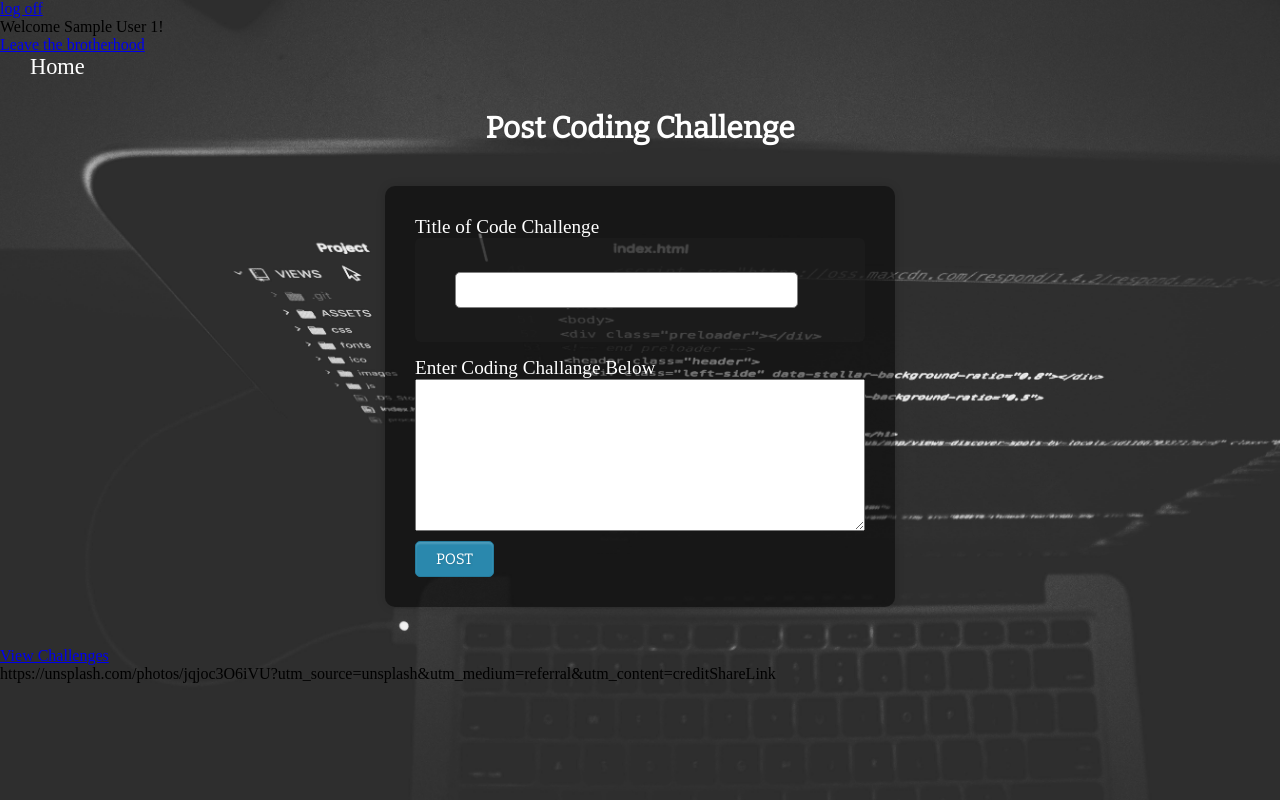
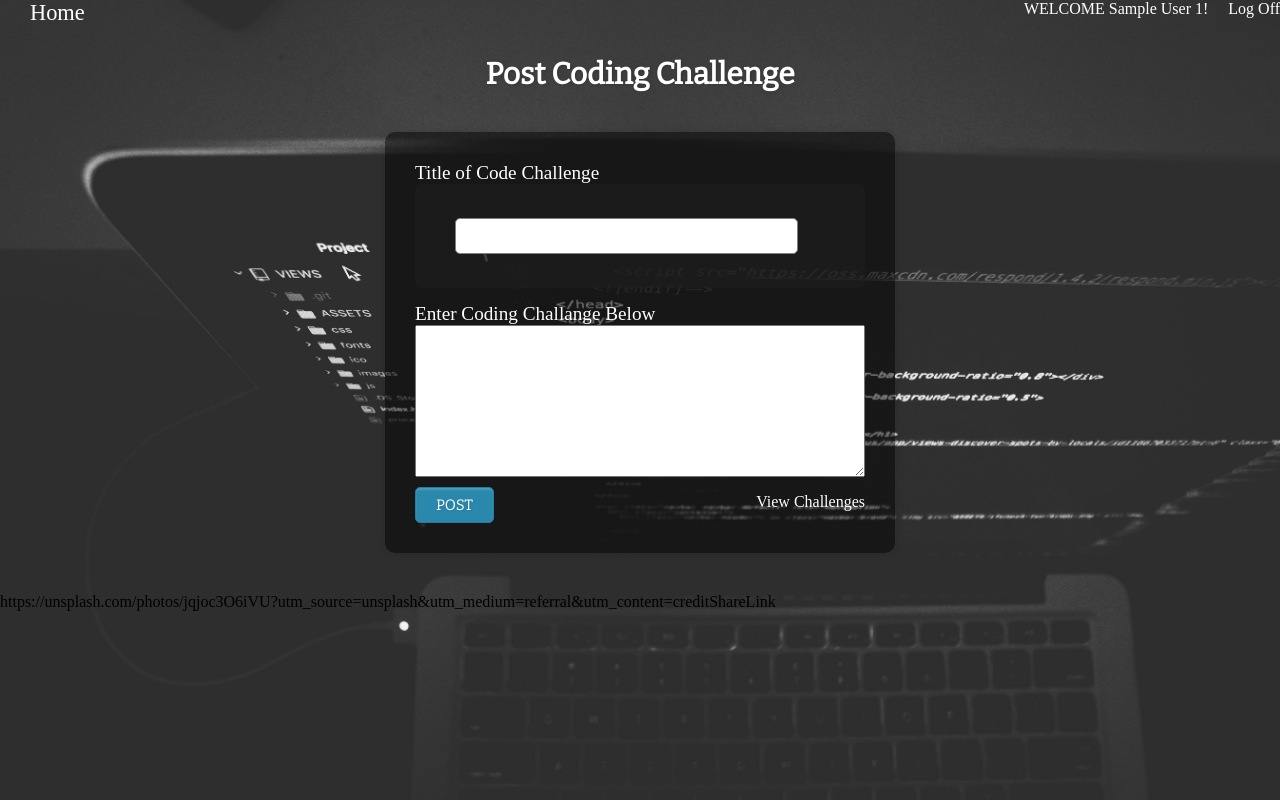
Before and after one commit to MarkNovicio/jschatz, a Django app: template j_schatz_app/templates/success.html in a window 1280 px wide. Run offline with Django 3.2, Linux system fonts and the light colour scheme; the template is opened without the code that fills it, so the values that code supplies are empty; the visitor is signed in with stand-in values (Sample User, id 1).

Commit message:
update coding challenge page

```diff
--- a/j_schatz_app/templates/success.html
+++ b/j_schatz_app/templates/success.html
@@ -21,22 +21,19 @@
   <body>
     <div class="container">
       <div class="header-courses">
-        <div id="right-header">
-          <a id="log-out" href="/user/logout">log off</a>
+        <div id="header">
+          <div> <a class = "home-button" href = "/">Home</a> </div>
+          <div class="right-header">
+          <p class="login-user">
+            WELCOME {{user.first_name}} {{user.last_name}} {{user.id}}!
+          </p>
+          <a id="log-out" href="/user/logout">Log Off</a>
+        </div>
         </div>
       </div>
-      <section class="course-description-container">
-        <div class="course-description">
-          <p>
-            Welcome {{user.first_name}} {{user.last_name}} {{user.id}}!
-          </p>
-          <a href="/users/logout">Leave the brotherhood</a>
-          <div>
-          </div>
-        </div>
-      </section>
+
       <div class = "coding-challenge-container">
-        <div> <a class = "home-button" href = "/">Home</a> </div>
+
         <h1 class = "form-title">Post Coding Challenge</h1>
         <form class= "form-container-post-challenge" action= '/post_challenge' method="POST">
             {% csrf_token %}
@@ -54,14 +51,14 @@
             <div class ="code-challenge">Enter Coding Challange Below</div>
               <textarea rows="10" cols="50" name="challenge_question" placeholder="Please enter challenge question">
               </textarea>
-            <div class= "registration-item-form-button">
+            <div class= "form-footer">
                 <button>POST</button>
+                <div class="view-challenge"><a href ="/post_challenge/challenges">View Challenges</a></div>
             </div>
         </form>
+      </div>
+<p>https://unsplash.com/photos/jqjoc3O6iVU?utm_source=unsplash&utm_medium=referral&utm_content=creditShareLink</p>
 
-        <div><a href ="/post_challenge/challenges">View Challenges</a></div>
-<p>https://unsplash.com/photos/jqjoc3O6iVU?utm_source=unsplash&utm_medium=referral&utm_content=creditShareLink</p>
-    </div>
 
     </div>
   </body>
--- a/login_app/static/main.css
+++ b/login_app/static/main.css
@@ -28,9 +28,9 @@
   box-shadow: inset 0px 2px 2px 0px rgba(255, 255, 255, 0.17);
 }
 
-.title-container-right a{
+.title-container-right a, #header a{
   text-decoration: none;
-  font-size: .9rem;
+  color: #fff;
 }
 
 
@@ -45,10 +45,22 @@ h1.form-title{
 .register-button {
   color: #fff;
   text-decoration: none;
-
-
 }
 
+#header {
+  display: flex;
+  justify-content: space-between;
+  margin-bottom: 15px;
+}
+.right-header {
+  display: flex;
+  justify-content: space-around;
+}
+
+p.login-user{
+  color: #fff;
+  margin-right: 20px;
+}
 a.register-button:link {
   color: #fff;
   text-decoration: none;
@@ -117,7 +129,7 @@ form {
     margin-bottom: 5px;
   }
 
-  div.registration-item-form-button button {
+  div.registration-item-form-button button, .form-footer button {
     background: #2A88AD;
     padding: 8px 20px 8px 20px;
     border-radius: 5px;
@@ -200,7 +212,10 @@ form {
   font-size: 1.2rem;
 color: #fff;
 }
-
+.form-footer{
+  display: flex;
+  justify-content: space-between;
+}
 textarea {
   margin-bottom: 10px;
 }
@@ -208,6 +223,16 @@ textarea {
     color: #fff;
     text-decoration: none;
   }
+
+.view-challenge{
+
+  margin-top:6px;
+}
+
+.view-challenge a {
+  color: #fff;
+  text-decoration: none;
+}
   div.forgot-password{
     margin-top: 4px;
   }
```
